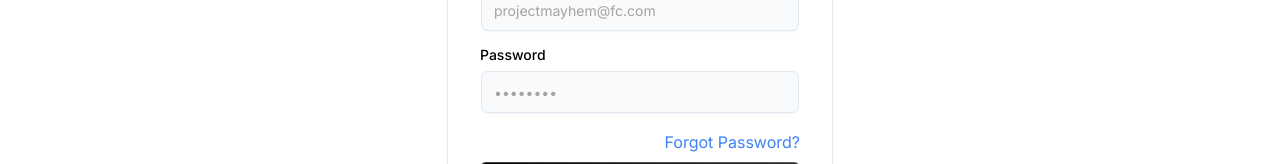
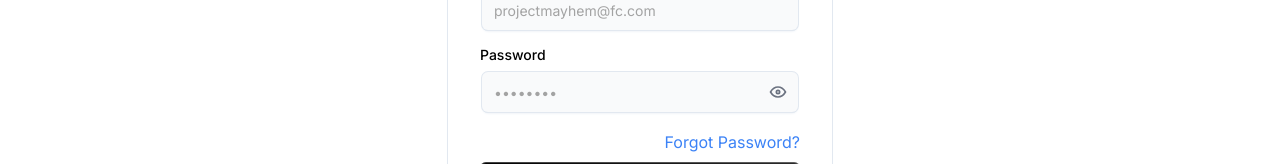
Before and after one commit to RudraKanadam/next-auth-boilerplate, a Next.js app: page /login in a window 1280 px wide. Shown: the part 219-383 px from the top of the page. Built offline with nearby package versions, Linux system fonts and the light colour scheme.

Commit message:
Add password visibility toggle

```diff
--- a/src/app/(auth)/login/page.tsx
+++ b/src/app/(auth)/login/page.tsx
@@ -1,19 +1,20 @@
-// app/login/page.tsx
 "use client";
 import React from "react";
 import Link from "next/link";
 import { Label } from "@/components/auth/label";
 import { Input } from "@/components/auth/input";
-import FormContainer from "@/components/auth/formContiner";
+import FormContainer from "@/components/auth/formContainer";
 import SocialButtons from "@/components/auth/socialButtons";
 import SubmitButton from "@/components/auth/submitButton";
 import LabelInputContainer from "@/components/auth/labelInputContainer";
+import PasswordInput from "@/components/auth/passwordInput";
 
 export default function LoginForm() {
   const handleSubmit = (e: React.FormEvent<HTMLFormElement>) => {
     e.preventDefault();
     console.log("Form submitted");
   };
+
   return (
     <FormContainer title="Welcome Back!" subtitle="May the force be with you 🖖">
       <form className="my-8" onSubmit={handleSubmit}>
@@ -23,7 +24,7 @@ export default function LoginForm() {
         </LabelInputContainer>
         <LabelInputContainer className="mb-4">
           <Label htmlFor="password">Password</Label>
-          <Input id="password" placeholder="••••••••" type="password" />
+          <PasswordInput id="password" placeholder="••••••••" />
         </LabelInputContainer>
         <div className="mt-4 mb-2 text-right">
           <Link href="/forgot-password" className="text-blue-500 hover:text-blue-700">
--- a/src/app/(auth)/signup/page.tsx
+++ b/src/app/(auth)/signup/page.tsx
@@ -4,7 +4,7 @@ import React from "react";
 import Link from "next/link";
 import { Label } from "@/components/auth/label";
 import { Input } from "@/components/auth/input";
-import FormContainer from "@/components/auth/formContiner";
+import FormContainer from "@/components/auth/formContainer";
 import SocialButtons from "@/components/auth/socialButtons";
 import SubmitButton from "@/components/auth/submitButton";
 import LabelInputContainer from "@/components/auth/labelInputContainer";
--- /dev/null
+++ b/src/components/auth/passwordInput.tsx
@@ -0,0 +1,40 @@
+// components/auth/PasswordInput.tsx
+import React, { useState } from 'react';
+import { Input } from '@/components/auth/input';
+import { IconEye, IconEyeOff } from '@tabler/icons-react';
+
+interface PasswordInputProps {
+  id: string;
+  placeholder: string;
+}
+
+const PasswordInput: React.FC<PasswordInputProps> = ({ id, placeholder }) => {
+  const [showPassword, setShowPassword] = useState(false);
+
+  const togglePasswordVisibility = () => {
+    setShowPassword(!showPassword);
+  };
+
+  return (
+    <div className="relative">
+      <Input
+        id={id}
+        placeholder={placeholder}
+        type={showPassword ? 'text' : 'password'}
+        className="pr-10"
+      />
+      <div
+        className="absolute inset-y-0 right-0 pr-3 flex items-center cursor-pointer"
+        onClick={togglePasswordVisibility}
+      >
+        {showPassword ? (
+          <IconEyeOff className="h-5 w-5 text-gray-500" />
+        ) : (
+          <IconEye className="h-5 w-5 text-gray-500" />
+        )}
+      </div>
+    </div>
+  );
+};
+
+export default PasswordInput;
```
Also changed, not shown: src/components/auth/formContainer.tsx (renamed from src/components/auth/formContiner.tsx).
